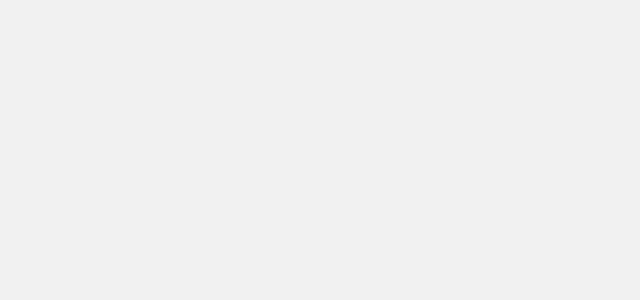
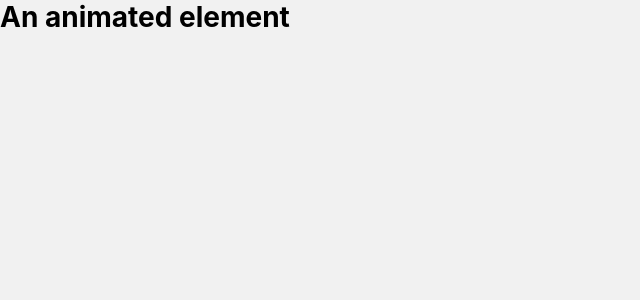
Before and after one commit to minizzang/madcamp_week3, a React (Create React App) app in the folder react-app/: page /test_animation in a window 1280 px wide. Before the commit this address had no page. Shown: the top 300 px of the page, without its empty margins (0-640 px from the left). Built offline with nearby package versions, Linux system fonts and the light colour scheme; a web font is replaced by a local one.

Commit message:
Add text animation

```diff
--- a/react-app/package.json
+++ b/react-app/package.json
@@ -6,6 +6,7 @@
     "@testing-library/jest-dom": "^5.16.1",
     "@testing-library/react": "^12.1.2",
     "@testing-library/user-event": "^13.5.0",
+    "animate.css": "^4.1.1",
     "axios": "^0.24.0",
     "concat-map": "^0.0.1",
     "http-proxy-middleware": "^2.0.1",
--- a/react-app/src/components/Router.js
+++ b/react-app/src/components/Router.js
@@ -12,6 +12,7 @@ import Storage from "./Storage";
 import Welcome from "./Welcome";
 import Write from "./WriteLetter";
 import Test from "./test";
+import Test_animation from "./test_animation"
 import Show from "./ShowLetter";
 
 //로그인 되어있다면 바로 메인으로 이동할 수 있도록 처리하기. Router에서.
@@ -30,6 +31,7 @@ const AppRouter = ({isLoggedIn}) => {
             <Route path="write/:id" element={<Write />} />{/* 익명 작성이 가능하다면 Id/write 형식 or write/id 형식으로 누구에게 쓰는 건지 특정하게 해야 할 듯 */}
             <Route path="/letter" element={<Letter />} />  {/* 나중에 로그인 된 상태라면 개인 페이지로 이동 가능하게 만들 수 있을 듯*/}
             <Route path="test" element={<Test/> }/>
+            <Route path="test_animation" element={<Test_animation/> }/>
         </Routes>
     </BrowserRouter>
   );
--- /dev/null
+++ b/react-app/src/components/test_animation.js
@@ -0,0 +1,13 @@
+import 'styles/test.css';
+import 'animate.css';
+
+const Test = () => {
+
+    return (
+        <>
+            <h1 class="animate__animated animate__rubberBand animate__repeat-2">An animated element</h1>
+        </>
+    );
+}
+
+export default Test;
--- a/react-app/src/styles/test.css
+++ b/react-app/src/styles/test.css
@@ -48,3 +48,11 @@
 	top: -25px;
 	left: 0px;
 }
+
+
+/**/
+
+.animate__animated.animate__rubberBand {
+	--animate-duration: 2s;
+	--animate-repeat: 20;
+}
```
Also changed, not shown: 2 other files (tests, documents, lock files or other folders).
